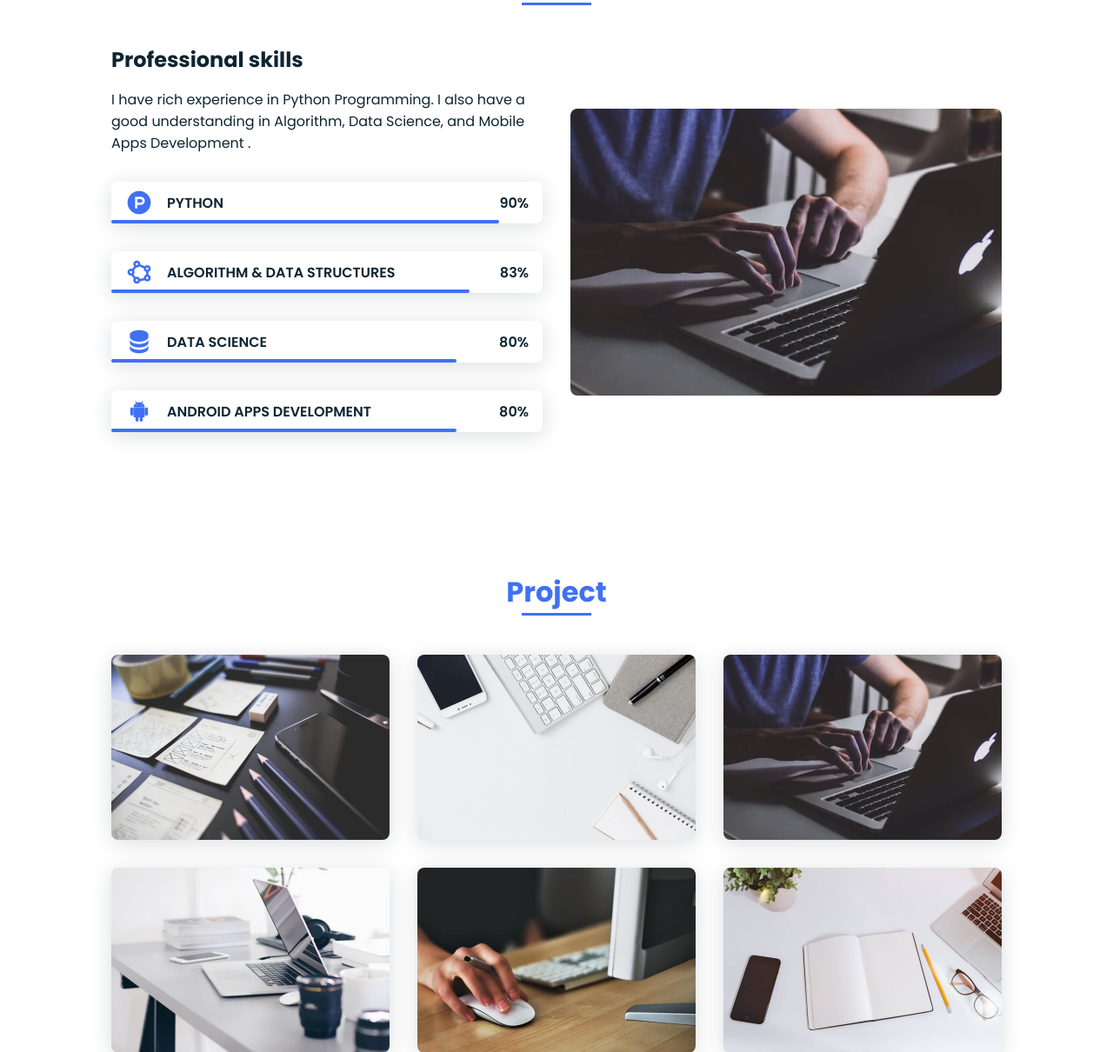
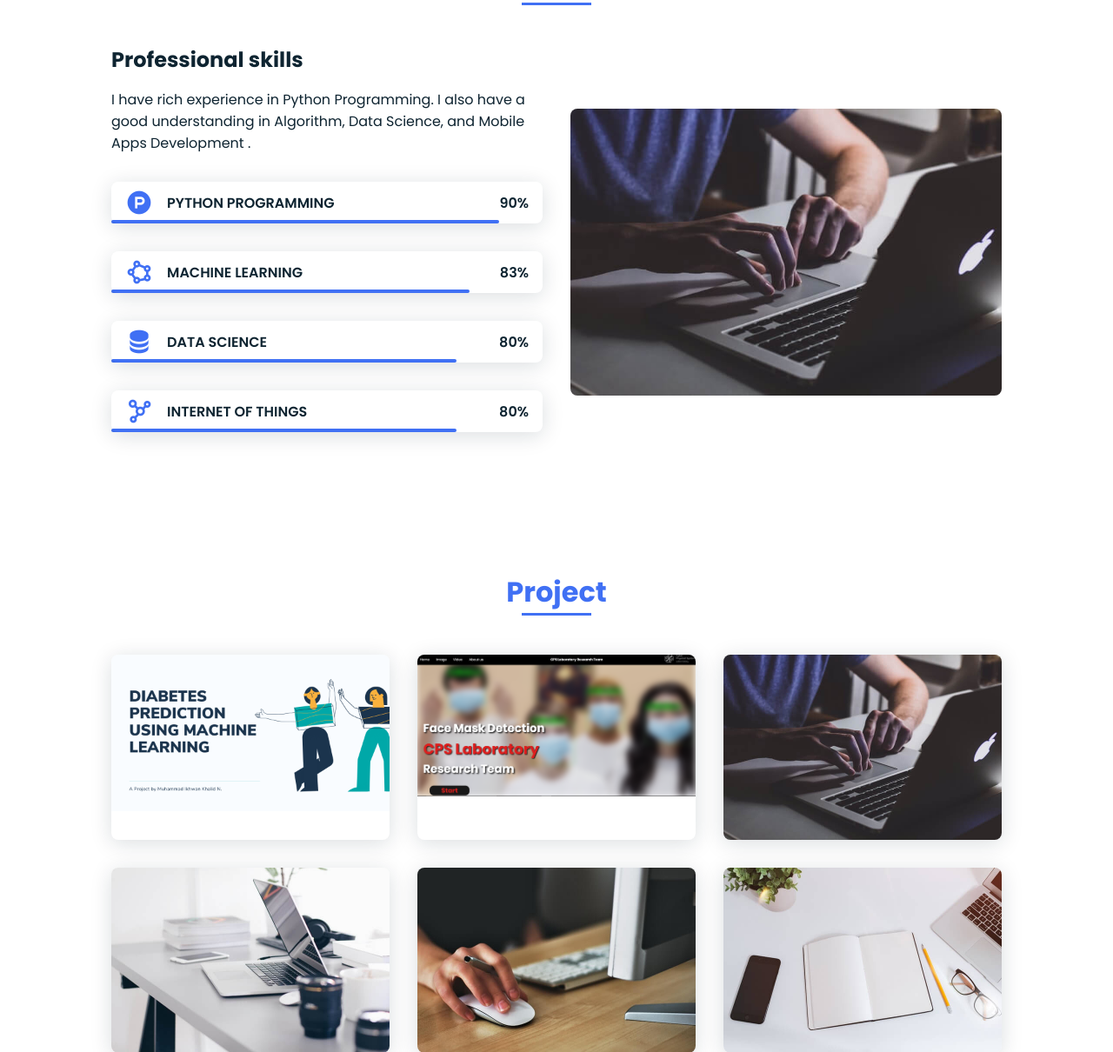
Before and after one commit to ikhwankhaliddd/web-ikhwankhalid, a PHP site: page /index.html in a window 1280 px wide. Shown: the part 1543-2753 px from the top of the page at 87% size. Run offline with PHP 8.4, Linux system fonts and the light colour scheme.

Commit message:
initial commit

```diff
--- a/index.html
+++ b/index.html
@@ -88,7 +88,7 @@
                         <div class="skills__data">
                             <div class="skills__names">
                                 <i class='bx bxl-product-hunt skills__icon'></i>
-                                <span class="skills__name">PYTHON</span>
+                                <span class="skills__name">PYTHON PROGRAMMING</span>
                             </div>
                             <div class="skills__bar skills__python">
 
@@ -100,7 +100,7 @@
                         <div class="skills__data">
                             <div class="skills__names">
                                 <i class='bx bx-shape-polygon skills__icon'></i>
-                                <span class="skills__name">ALGORITHM & DATA STRUCTURES</span>
+                                <span class="skills__name">MACHINE LEARNING</span>
                             </div>
                             <div class="skills__bar skills__algo">
                             </div>
@@ -123,8 +123,8 @@
                         </div>
                         <div class="skills__data">
                             <div class="skills__names">
-                                <i class='bx bxl-android skills__icon'></i>
-                                <span class="skills__name">ANDROID APPS DEVELOPMENT</span>
+                                <i class='bx bx-network-chart skills__icon' ></i>
+                                <span class="skills__name">INTERNET OF THINGS</span>
                             </div>
                             <div class="skills__bar skills__android">
 
@@ -148,10 +148,12 @@
 
             <div class="work__container bd-grid">
                 <div class="work__img">
-                    <img src="assets/img/work1.jpg" alt="">
+                    <a href="https://diabetes-prediction-cps.herokuapp.com/">
+                    <img src="assets/img/project1.png" alt="">
+                </a>
                 </div>
                 <div class="work__img">
-                    <img src="assets/img/work2.jpg" alt="">
+                    <img src="assets/img/project2.png" alt="">
                 </div>
                 <div class="work__img">
                     <img src="assets/img/work3.jpg" alt="">
--- a/index.php
+++ b/index.php
@@ -1 +1 @@
-<?php include_once("home.html"); ?>
+<?php include_once("index.html"); ?>
```
Also changed, not shown: assets/img/Untitled.png (added), assets/img/project1.png (added), assets/img/project2.png (added), css/style.css (indentation only).
